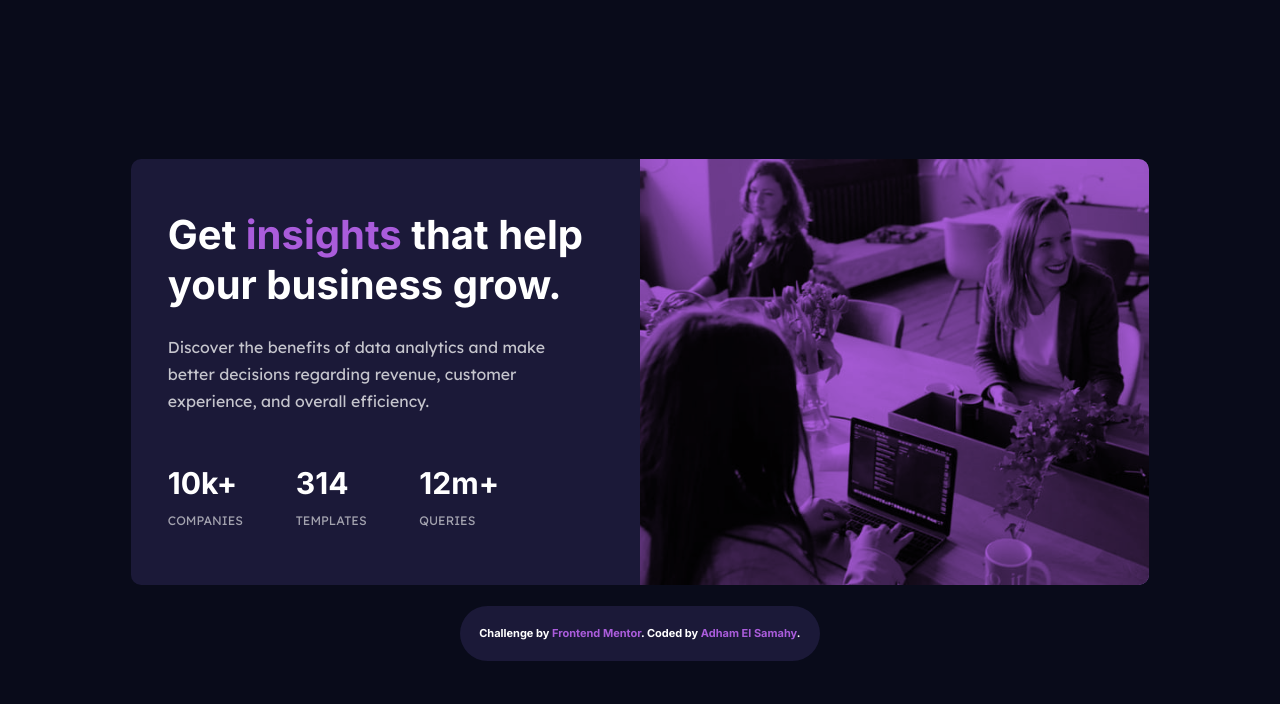
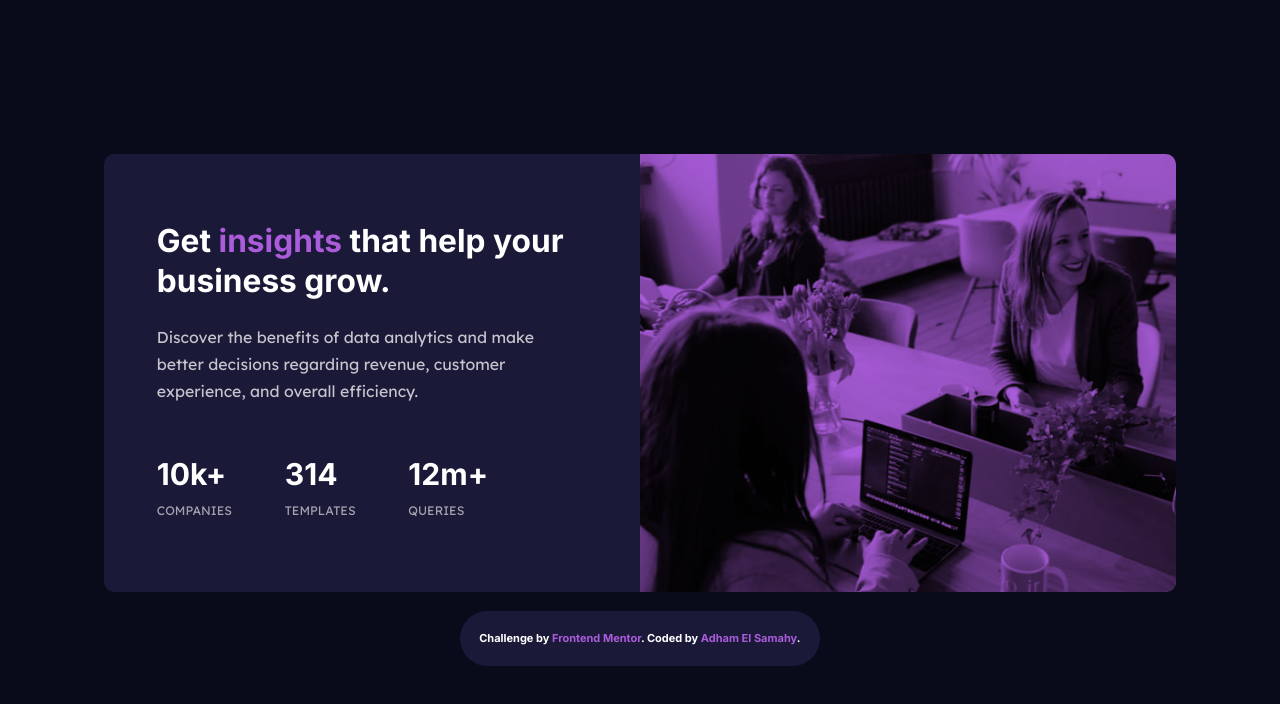
Before and after one commit to AdhamElSamahy909/Stats-preview-card-component, a plain HTML site: page index.html in a window 1280 px wide. Drawn offline with nearby package versions, Linux system fonts and the light colour scheme.

Commit message:
Update index.html and styles.css files

```diff
--- a/index.html
+++ b/index.html
@@ -22,7 +22,7 @@
 <body>
   <main class="animate__animated animate__bounceIn">
     <picture>
-      <source media="(min-width: 616px)" src="images/image-header-desktop.jpg"/>
+      <source media="(min-width: 917px)" src="images/image-header-desktop.jpg"/>
       <img
         src="images/image-header-mobile.jpg"
         alt="people working"
--- a/styles.css
+++ b/styles.css
@@ -77,7 +77,7 @@ body {
 /* CARD LAYOUT */
 
 main {
-    max-width: 63.625rem;
+    max-width: 47rem;
     display: flex;
     flex-direction: column;
     border-radius: 0.63rem;
@@ -171,14 +171,15 @@ picture:hover img {
 
 /* MEDIA QUERY */
 
-@media (min-width: 38.5em) {
+@media (min-width: 57em) {
     main {
         flex-direction: row-reverse;
         text-align: start;
+        max-width: 67rem;
     }
 
     .card-main-content {
-        padding: 2.3rem;
+        padding: 3.3rem;
 
     }
 
@@ -187,7 +188,7 @@ picture:hover img {
     }
 
     .card-heading {
-        font-size: clamp(2.5rem, calc(2.13rem + 1.7vw), 2.3rem);
+        font-size: clamp(1.73rem, calc(1.43rem + 1.43vw), 1.98rem);
         margin-bottom: 1.5rem;
     }
 
```
